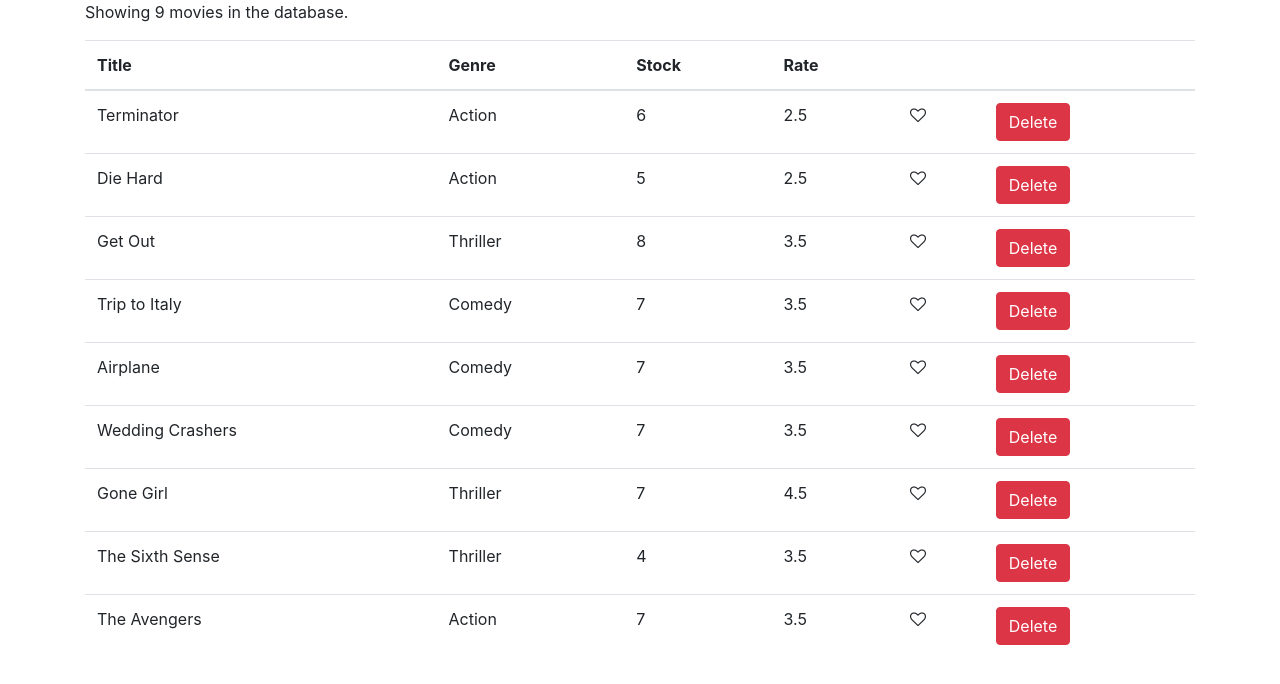
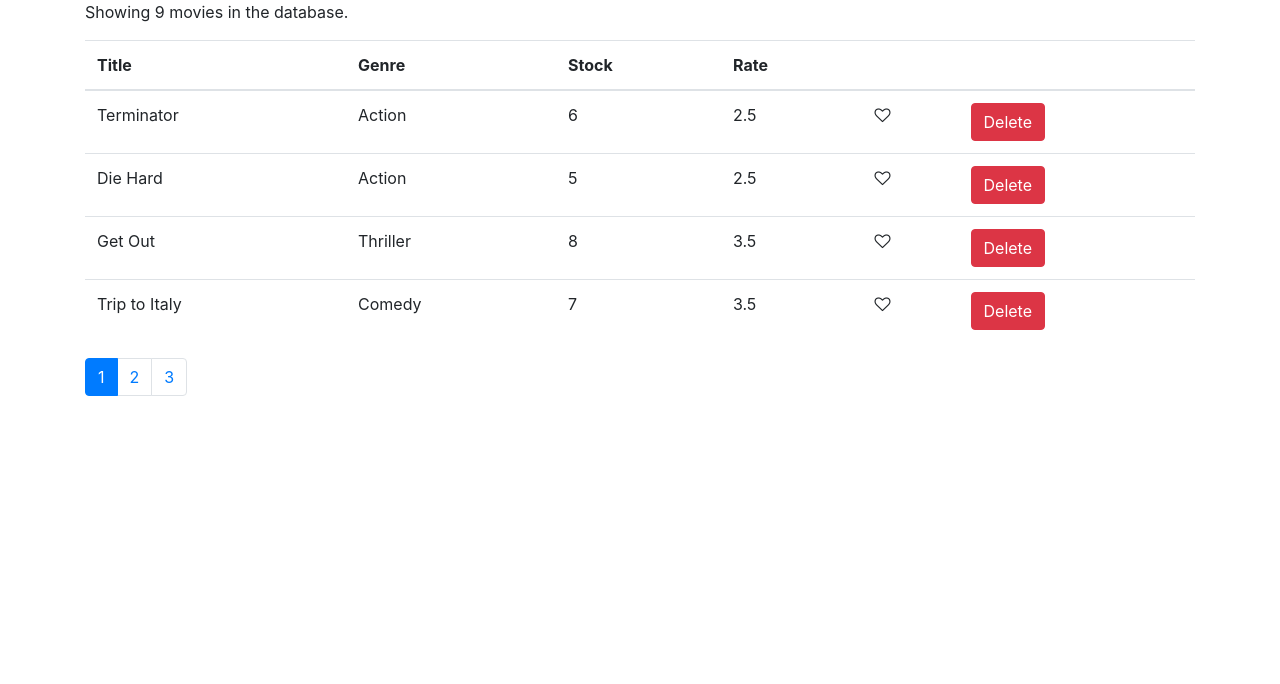
Before and after one commit to shayanzamani/movieRentalReactApp, a React (Create React App) app: page / in a window 1280 px wide. Shown: the top 684 px of the page. Built offline with nearby package versions, Linux system fonts and the light colour scheme.

Commit message:
pagination added to common components and used for movies

```diff
--- a/package.json
+++ b/package.json
@@ -8,6 +8,9 @@
     "@testing-library/user-event": "^7.2.1",
     "bootstrap": "^4.5.2",
     "font-awesome": "^4.7.0",
+    "lodash": "^4.17.20",
+    "prop-types": "^15.7.2",
+    "proptypes": "^1.1.0",
     "react": "^16.13.1",
     "react-dom": "^16.13.1",
     "react-scripts": "3.4.3"
--- a/src/App.js
+++ b/src/App.js
@@ -1,5 +1,4 @@
 import React from "react";
-import logo from "./logo.svg";
 import "./App.css";
 import "bootstrap/dist/css/bootstrap.css";
 import "font-awesome/css/font-awesome.css";
--- a/src/components/Movies.jsx
+++ b/src/components/Movies.jsx
@@ -1,15 +1,24 @@
 import React, { Component } from "react";
 import { getMovies } from "../services/fakeMovieService";
 import Like from "./common/like";
+import Pagination from "./common/pagination";
+import { paginate } from "../utils/paginate";
+
 class Movies extends Component {
   state = {
     movies: getMovies(),
+    pageSize: 4,
+    currentPage: 1,
   };
 
   handleDelete = (id) => {
     this.setState({
       movies: this.state.movies.filter((movie) => movie._id !== id),
     });
+  };
+
+  handlePageSelection = (page) => {
+    this.setState({ currentPage: page });
   };
 
   handleLike = (movie) => {
@@ -21,12 +30,17 @@
   };
 
   render() {
-    if (this.state.movies.length === 0) {
+    const { length: count } = this.state.movies;
+    const { pageSize, currentPage, movies: AllMovies } = this.state;
+    const movies = paginate(AllMovies, currentPage, pageSize);
+
+    if (count === 0) {
       return <p>There are no movies in the database.</p>;
     }
+
     return (
       <React.Fragment>
-        <p>Showing {this.state.movies.length} movies in the database.</p>
+        <p>Showing {count} movies in the database.</p>
         <table className="table">
           <thead>
             <tr>
@@ -39,7 +53,7 @@
             </tr>
           </thead>
           <tbody>
-            {this.state.movies.map((movie) => (
+            {movies.map((movie) => (
               <tr key={movie._id}>
                 <td>{movie.title}</td>
                 <td>{movie.genre.name}</td>
@@ -63,6 +77,12 @@
             ))}
           </tbody>
         </table>
+        <Pagination
+          itemsNumber={count}
+          itemsOnPage={pageSize}
+          currentPage={currentPage}
+          onPageSelect={this.handlePageSelection}
+        ></Pagination>
       </React.Fragment>
     );
   }
--- /dev/null
+++ b/src/components/common/pagination.jsx
@@ -0,0 +1,38 @@
+import React from "react";
+import PropTypes from "prop-types";
+import _ from "lodash";
+
+const Pagination = (props) => {
+  const { itemsNumber, itemsOnPage, currentPage, onPageSelect } = props;
+  const numOfPages = Math.ceil(itemsNumber / itemsOnPage);
+  if (numOfPages === 1) {
+    return null;
+  }
+  const pages = _.range(1, numOfPages + 1);
+
+  return (
+    <nav aria-label="Page navigation example">
+      <ul className="pagination">
+        {pages.map((page) => (
+          <li
+            key={page}
+            className={page === currentPage ? "page-item active" : "page-item"}
+          >
+            <a className="page-link" onClick={() => onPageSelect(page)}>
+              {page}
+            </a>
+          </li>
+        ))}
+      </ul>
+    </nav>
+  );
+};
+
+Pagination.propTypes = {
+  itemsNumber: PropTypes.number.isRequired,
+  itemsOnPage: PropTypes.number.isRequired,
+  currentPage: PropTypes.number.isRequired,
+  onPageSelect: PropTypes.func.isRequired,
+};
+
+export default Pagination;
--- /dev/null
+++ b/src/utils/paginate.js
@@ -0,0 +1,5 @@
+import _ from "lodash";
+export function paginate(items, pageNumber, pageSize) {
+  const startIndex = (pageNumber - 1) * pageSize;
+  return _(items).slice(startIndex).take(pageSize).value();
+}
```
Also changed, not shown: 1 other file (tests, documents, lock files or other folders).
